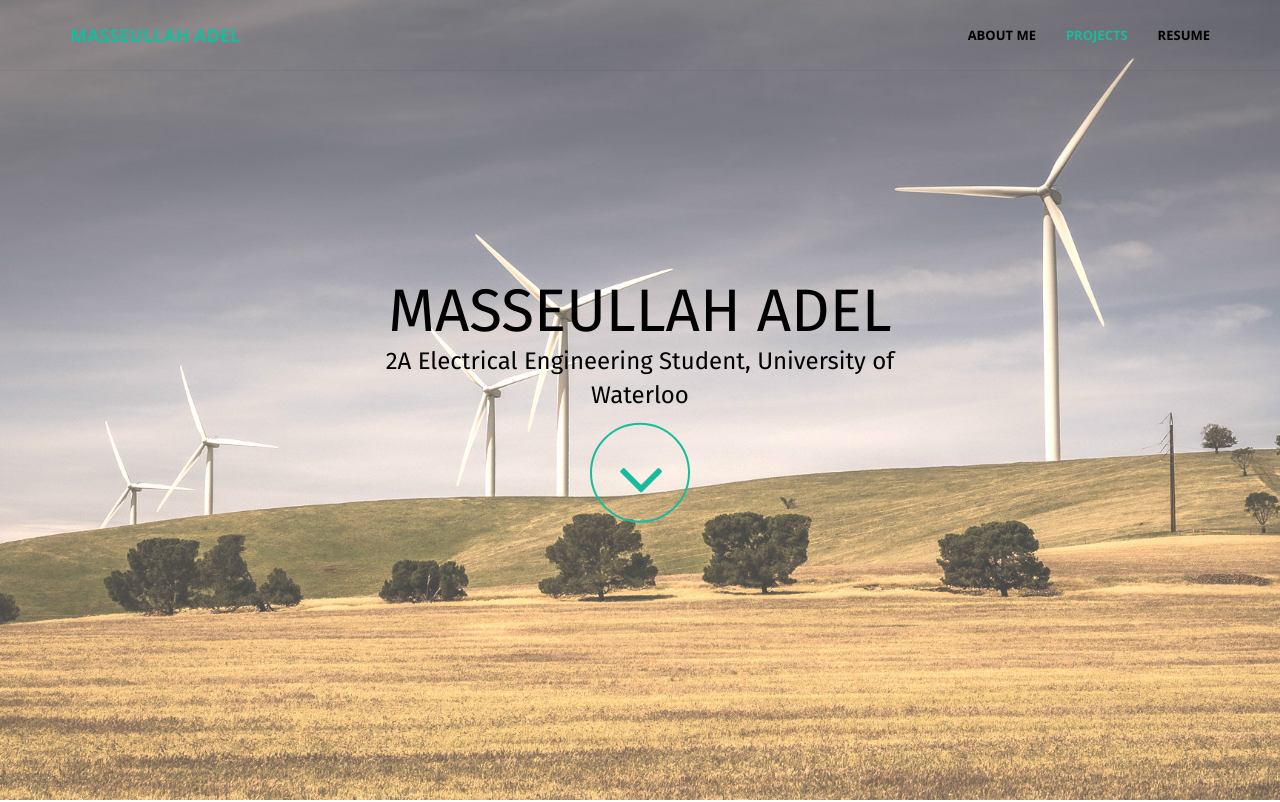
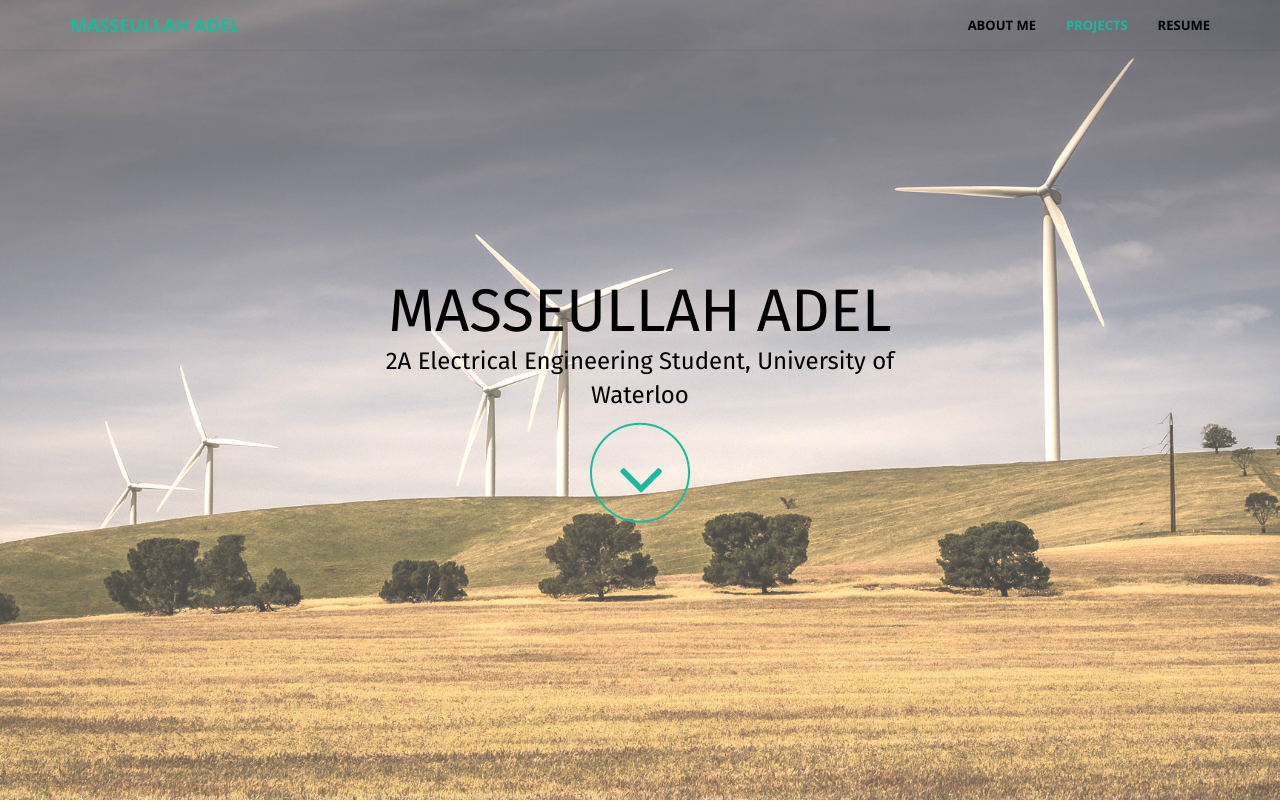
Before and after one commit to masseullahadel/masseullahadel.github.io, a plain HTML site: page index.html in a window 1280 px wide. Shown: the top 802 px of the page. Drawn offline with nearby package versions, Linux system fonts and the light colour scheme.

Commit message:
Improving Mobile Display

```diff
--- a/css/scrolling-nav.css
+++ b/css/scrolling-nav.css
@@ -101,19 +101,6 @@ body {
     .navbar-default.affix .nav > li>a:hover,
     .navbar-default.affix .nav>li>a:focus:hover {
         color: #18bc9c;
-    }
-}
-
-@media(min-width:767px) {
-    .navbar {
-        padding: 10px 0;
-        -webkit-transition: background .5s ease-in-out,padding .5s ease-in-out;
-        -moz-transition: background .5s ease-in-out,padding .5s ease-in-out;
-        transition: background .5s ease-in-out,padding .5s ease-in-out;
-    }
-
-    .top-nav-collapse {
-        padding: 0;
     }
 }
 
```
